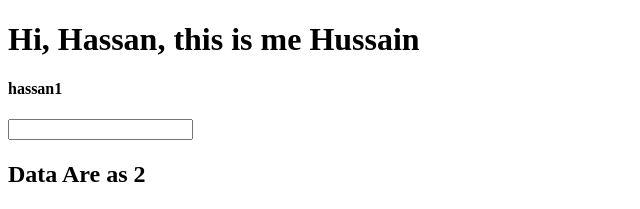
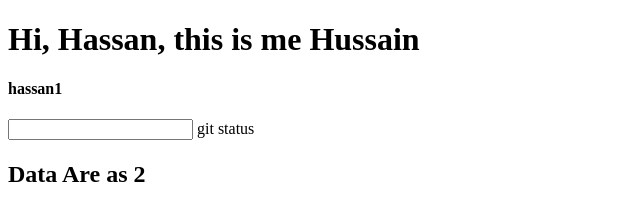
Before and after one commit to hassangee/Angular-demo, an Angular app: page / in a window 1280 px wide. Shown: the top 209 px of the page, without its empty margins (0-640 px from the left). Built offline with nearby package versions, Linux system fonts and the light colour scheme.

Commit message:
HEllow Second Comit

```diff
--- a/src/app/app.component.html
+++ b/src/app/app.component.html
@@ -1,8 +1,8 @@
 <h1>Hi, Hassan, this is me Hussain</h1>
 <h4>{{title}}</h4>
 <div>
-  <input type="text" [(ngModel)]="searchText"> <!-- Fixed the inconsistent spelling -->
-</div>
+  <input type="text" [(ngModel)]="searchText">
+git status</div>
 <h4>{{searchText}}</h4>
 <div *ngFor="let item of [2, 4, 6, 8, 10]">
   <h2 >Data Are as {{item}}</h2>
```
